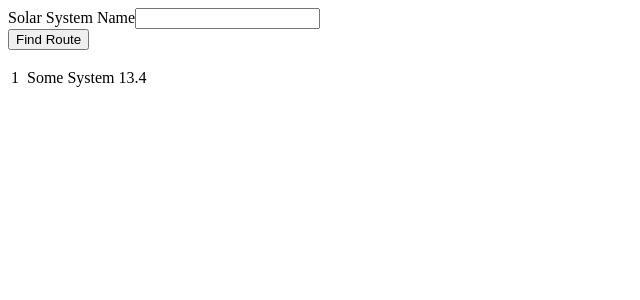
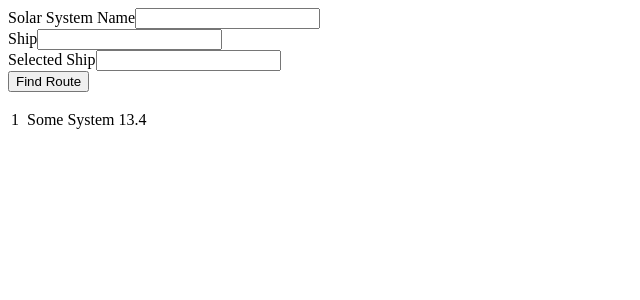
Before and after one commit to pgremo/routefinder, a web app: page /resources/templates/route.html in a window 1280 px wide. Shown: the top 300 px of the page, without its empty margins (0-640 px from the left). Run offline with its HTML, style and script files only (its server is not run), Linux system fonts and the light colour scheme; data that the repository does not hold is empty.

Commit message:
incorporated ship's actual warp speed. added doc on align time calc

```diff
--- a/resources/public/js/route.js
+++ b/resources/public/js/route.js
@@ -17,5 +17,13 @@
       }
     });
 
+    $("#ship-search").autocomplete({
+      source: "/ship/search.json",
+      minLength: 2,
+      select: function(event, ui) {
+        $("#ship").val(ui.item.label);
+      }
+    });
+
     $("input[type=submit]").button();
   });
--- a/resources/templates/route.html
+++ b/resources/templates/route.html
@@ -4,11 +4,21 @@
 </head>
 
 <form action="/route" method="POST">
+    <div class="left">
         <div>
             <label for="solarsystem">Solar System Name</label><input id="solarsystem" name="solarsystem" type="text">
         </div>
         <div>
             <ul id="waypoints"></ul>
+        </div>
+    </div>
+    <div class="right">
+        <div>
+            <label for="ship-search">Ship</label><input id="ship-search" name="ship-search" type="text">
+        </div>
+        <div>
+            <label for="ship">Selected Ship</label><input type="text" name="ship" id="ship" readonly="readonly">
+        </div>
     </div>
     <input type="submit" class="button" value="Find Route">
 </form>
```
Also changed, not shown: 3 other files. Lines whose indentation alone changed are shown as unchanged.
